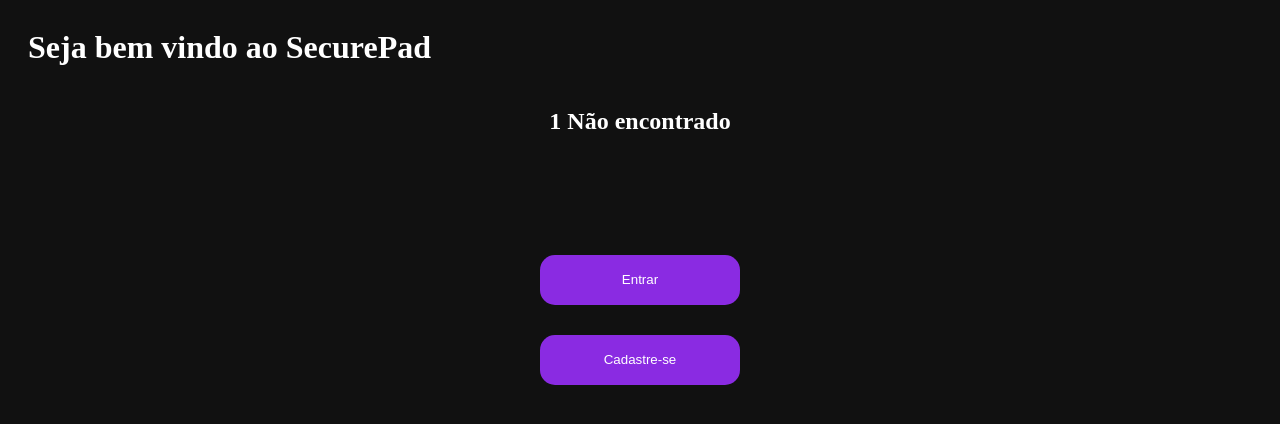
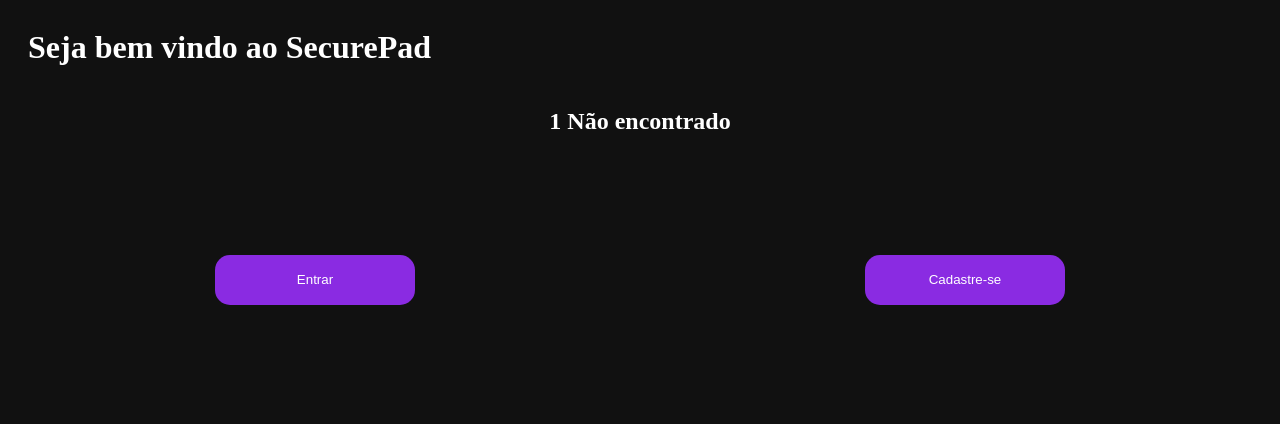
Before and after one commit to lipes40/LoginServer, a PHP site: page /publico.php?lista=1 in a window 1280 px wide. Shown: the top 424 px of the page. Run offline with PHP 8.4, Linux system fonts and the light colour scheme; data that the repository does not hold is empty.

Commit message:
Adjust: grid layout and link styles in publico.php

```diff
--- a/publico.php
+++ b/publico.php
@@ -163,12 +163,21 @@
         .buttons{
             margin-top: 100px;
             display: grid;
-            grid-template-columns: repeat(auto-fit, minmax(200px, 2fr));
+            width: 100vw;
+            grid-template-columns: repeat(auto-fit, minmax(210px, 2fr));
             align-items: center;
             justify-content: center;
             gap: 20px;
             bottom: 0;
         }
+
+        a{
+            align-items: center;
+            display: flex;
+            justify-content: center;
+            text-decoration: none;
+        }
+
     </style>
 </head>
 <body>
```
